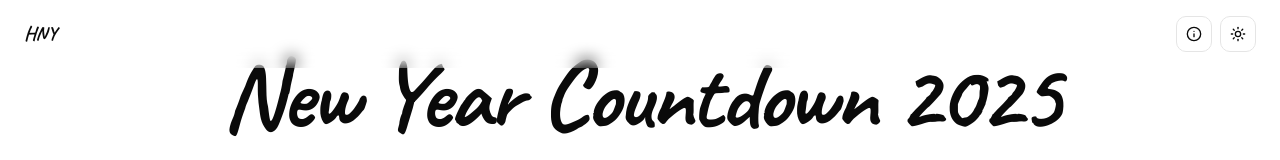
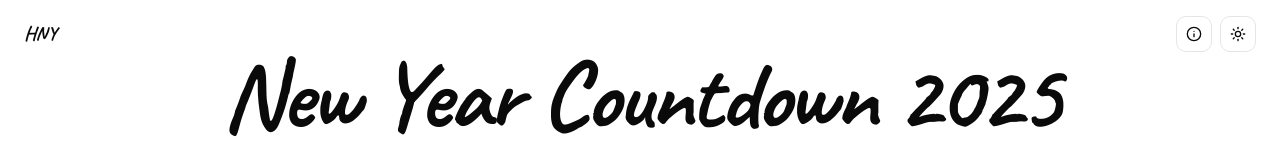
Before and after one commit to shironxn/hellonewyear, a Next.js app: page / in a window 1280 px wide. Shown: the top 160 px of the page. Built offline with nearby package versions, Linux system fonts and the light colour scheme; no server answers; the database is empty.

Commit message:
chore: remove backdrop-blur-sm from Navbar component.

```diff
--- a/src/components/navbar.tsx
+++ b/src/components/navbar.tsx
@@ -100,7 +100,7 @@
 
 export function Navbar() {
   return (
-    <nav className="fixed top-0 left-0 right-0 z-50 flex items-center justify-between px-6 py-4 backdrop-blur-sm bg-transparent">
+    <nav className="fixed top-0 left-0 right-0 z-50 flex items-center justify-between px-6 py-4 bg-transparent">
       <span className="text-xl font-bold">HNY</span>
       <div className="flex items-center gap-2">
         <InfoModal />
```
